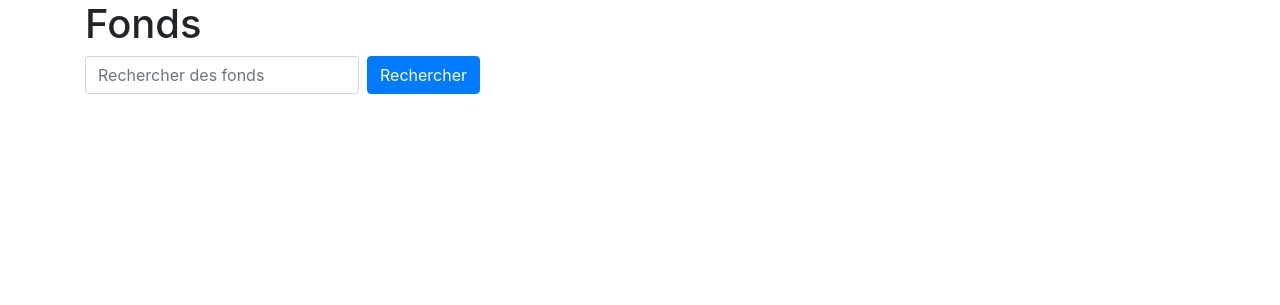
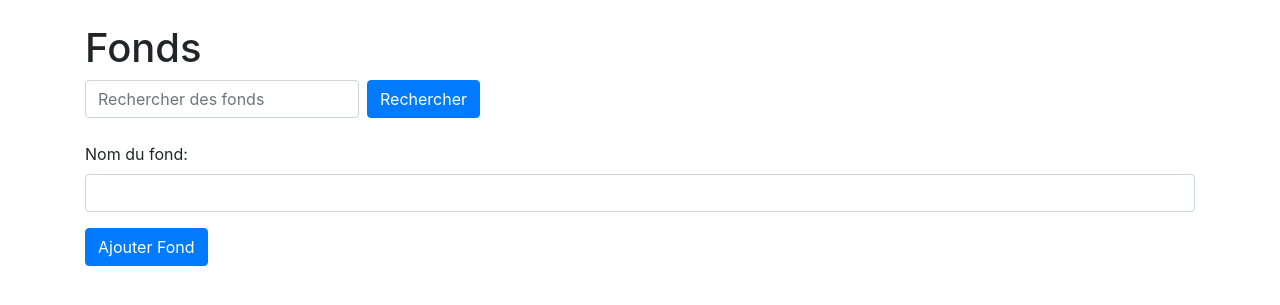
Before and after one commit to Mathieu-21/wallet-tracker, a Flask app: page /fonds in a window 1280 px wide. Shown: the part 56-361 px from the top of the page. Run offline with Flask 3, Linux system fonts and the light colour scheme; data that the repository does not hold is empty; parts of the project's set-up code (start-up, migrations or seed data) failed here and were passed over; some libraries are stand-ins or nearby versions.

Commit message:
feat(fund): fixing search and adding way to add fund

```diff
--- a/app/templates/view_funds.html
+++ b/app/templates/view_funds.html
@@ -16,20 +16,29 @@
             </ul>
         </div>
     </nav>
-    <div class="container">
+    <div class="container mt-4">
         <h1>Fonds</h1>
         <form id="search-form" class="form-inline mb-4">
             <input class="form-control mr-2" type="search" id="search-query" placeholder="Rechercher des fonds">
             <button class="btn btn-primary" type="submit">Rechercher</button>
         </form>
+        <form id="add-fund-form" class="mb-4">
+            <div class="form-group">
+                <label for="fund-name">Nom du fond:</label>
+                <input class="form-control" type="text" id="fund-name" required>
+            </div>
+            <button class="btn btn-primary" type="submit">Ajouter Fond</button>
+        </form>
         <ul id="fonds-list" class="list-group"></ul>
-        </div>
+    </div>
 
     <script>
         document.addEventListener('DOMContentLoaded', function() {
             const searchForm = document.getElementById('search-form');
             const searchQuery = document.getElementById('search-query');
             const fondsList = document.getElementById('fonds-list');
+            const addFundForm = document.getElementById('add-fund-form');
+            const fundNameInput = document.getElementById('fund-name');
 
             function fetchFonds(query = '') {
                 fetch(`/api/fonds?search=${encodeURIComponent(query)}`)
@@ -39,7 +48,7 @@
                         data.forEach(fund => {
                             const li = document.createElement('li');
                             li.className = 'list-group-item';
-                            li.innerHTML = `${fund.name} <a href="/positions/${fund.id}" class="btn btn-primary btn-sm float-right">View Positions</a>`;
+                            li.innerHTML = `${fund.name} <a href="/positions/${fund.id}" class="btn btn-primary btn-sm float-right">Voir les positions</a>`;
                             fondsList.appendChild(li);
                         });
                     })
@@ -50,6 +59,30 @@
                 event.preventDefault();
                 fetchFonds(searchQuery.value);
             });
+
+            addFundForm.addEventListener('submit', function(event) {
+                event.preventDefault();
+                const fundName = fundNameInput.value.trim();
+                if (fundName) {
+                    fetch('/api/fonds', {
+                        method: 'POST',
+                        headers: {
+                            'Content-Type': 'application/json',
+                        },
+                        body: JSON.stringify({ name: fundName }),
+                    })
+                    .then(response => response.json())
+                    .then(data => {
+                        if (data.success) {
+                            fetchFonds();
+                            fundNameInput.value = '';
+                        } else {
+                            console.error('Error:', data.message);
+                        }
+                    })
+                    .catch(error => console.error('Error:', error));
+                }
+            });
             fetchFonds();
         });
     </script>
```
